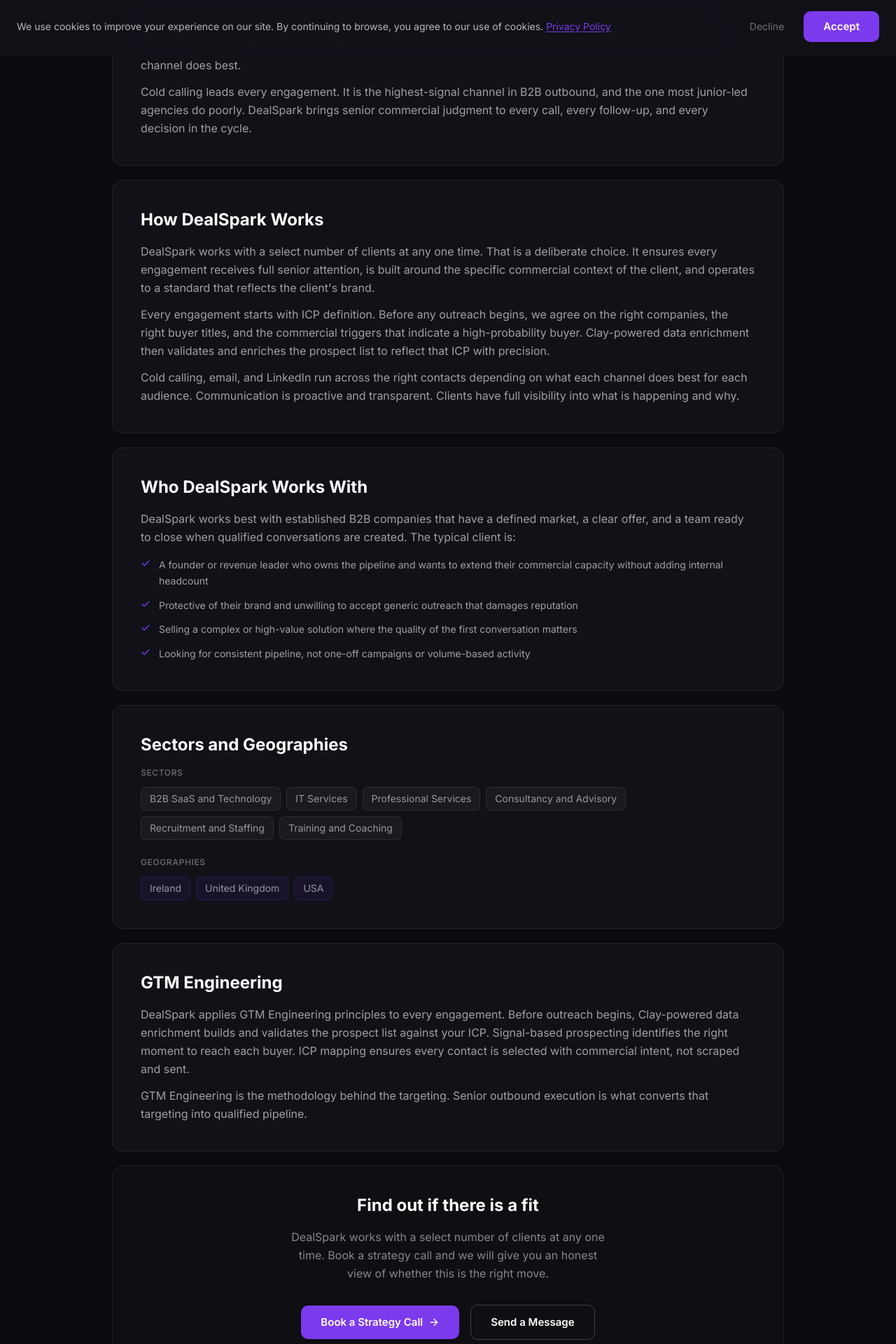
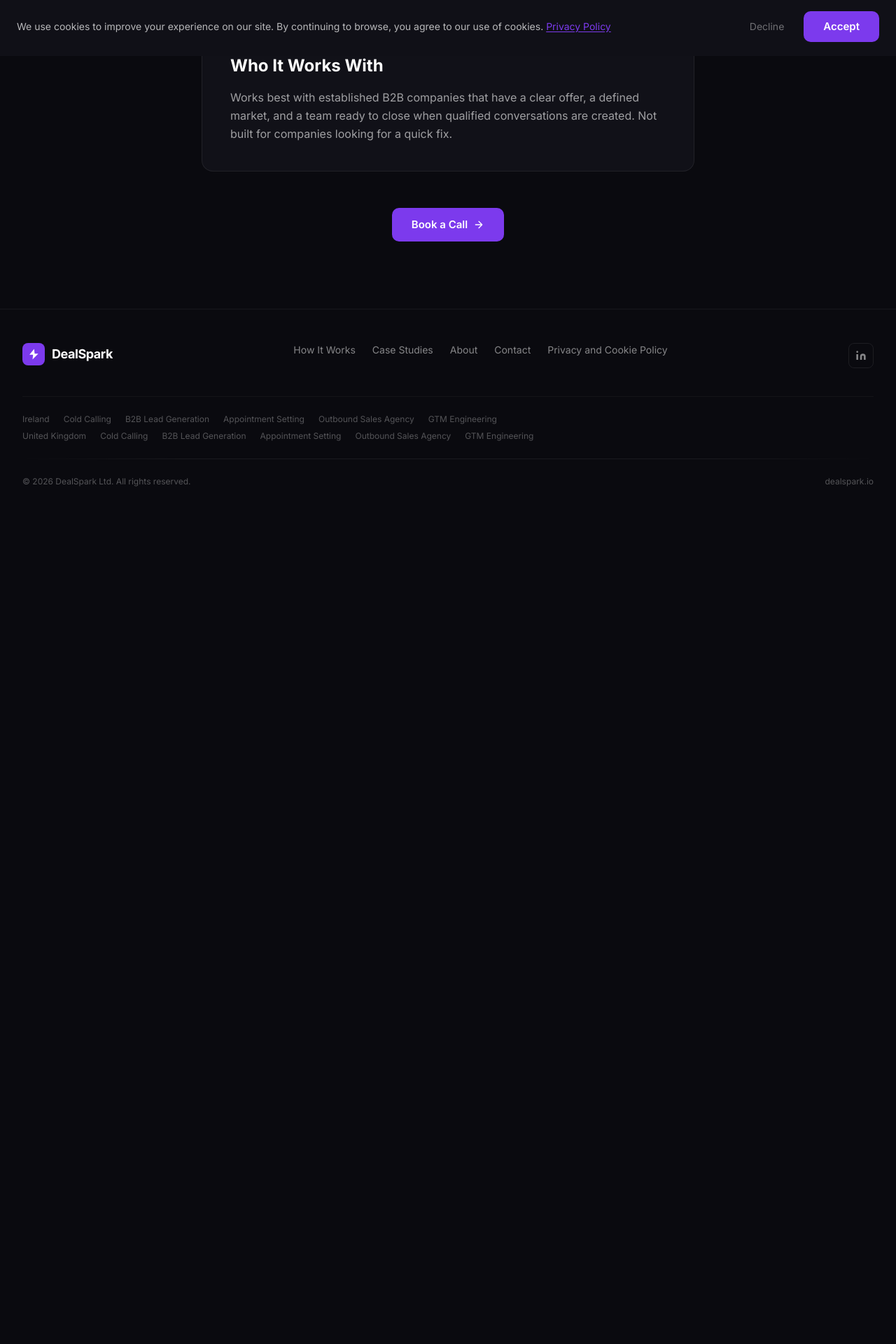
Before and after one commit to lukekly/Dealspark-website, a Next.js app: page /about in a window 1280 px wide. Shown: the part 720-2640 px from the top of the page at 70% size. After the commit the page ends 1440 px from the top, so only its background shows below. Built offline with nearby package versions, Linux system fonts and the light colour scheme.

Commit message:
Rewrite About page — three sections, no senior language, single CTA

```diff
--- a/app/about/page.tsx
+++ b/app/about/page.tsx
@@ -1,11 +1,10 @@
 import type { Metadata } from 'next';
-import Link from 'next/link';
 import AnimatedSection from '@/components/AnimatedSection';
 
 export const metadata: Metadata = {
   title: { absolute: 'About DealSpark | B2B Outbound Partner' },
   description:
-    'DealSpark is a senior B2B outbound partner working with a select group of clients across Ireland, the UK, and the USA. Senior-led execution, precision targeting, and commercially grounded outreach.',
+    'DealSpark is a B2B business development partner that runs the outbound function for a select number of companies. Cold calling, email, and LinkedIn underpinned by GTM Engineering.',
   alternates: { canonical: 'https://dealspark.io/about' },
 };
 
@@ -26,157 +25,42 @@
         />
         <div className="grid-texture absolute inset-0 opacity-30" aria-hidden="true" />
 
-        <div className="relative z-10 max-w-4xl mx-auto px-6 lg:px-8">
+        <div className="relative z-10 max-w-3xl mx-auto px-6 lg:px-8">
           <div className="mb-6">
             <span className="section-label">About</span>
           </div>
           <h1 className="text-4xl sm:text-5xl lg:text-6xl font-bold leading-tight tracking-tight mb-6">
-            A senior B2B outbound partner.{' '}
+            A B2B outbound partner.{' '}
             <span className="gradient-text">Not an agency.</span>
           </h1>
-          <p className="text-xl text-white/55 leading-relaxed max-w-2xl">
-            DealSpark works with a select group of B2B clients across Ireland,
-            the UK, and the USA. The focus is precision targeting, senior
-            execution, and commercially grounded outreach across cold calling,
-            email, and LinkedIn.
-          </p>
         </div>
       </header>
 
       {/* Content */}
-      <div className="max-w-5xl mx-auto px-6 lg:px-8 pb-24">
+      <div className="max-w-3xl mx-auto px-6 lg:px-8 pb-24">
         <div className="space-y-5">
 
           <AnimatedSection delay={0}>
             <div className="card p-8 lg:p-10">
-              <h2 className="text-2xl font-bold text-white mb-4">What DealSpark Does</h2>
-              <div className="space-y-3">
+              <h2 className="text-2xl font-bold text-white mb-4">What DealSpark Is</h2>
               <p className="text-white/60 leading-relaxed">
-                  DealSpark operates the outbound function for B2B companies that want consistent qualified pipeline without building and managing an internal SDR team. The service covers the full outbound motion: ICP definition, Clay-powered targeting, and cold calling, email, and LinkedIn run across the right contacts depending on what each channel does best.
+                DealSpark is a B2B business development partner that runs the outbound
+                function for a select number of companies at any one time. Cold calling
+                leads every engagement, supported by email and LinkedIn run to the right
+                contacts through the right channels. GTM Engineering principles underpin
+                the targeting.
               </p>
-                <p className="text-white/60 leading-relaxed">
-                  Cold calling leads every engagement. It is the highest-signal channel in B2B outbound, and the one most junior-led agencies do poorly. DealSpark brings senior commercial judgment to every call, every follow-up, and every decision in the cycle.
-                </p>
-              </div>
             </div>
           </AnimatedSection>
 
           <AnimatedSection delay={70}>
             <div className="card p-8 lg:p-10">
-              <h2 className="text-2xl font-bold text-white mb-4">How DealSpark Works</h2>
-              <div className="space-y-3">
+              <h2 className="text-2xl font-bold text-white mb-4">Who It Works With</h2>
               <p className="text-white/60 leading-relaxed">
-                  DealSpark works with a select number of clients at any one time. That is a deliberate choice. It ensures every engagement receives full senior attention, is built around the specific commercial context of the client, and operates to a standard that reflects the client&apos;s brand.
+                Works best with established B2B companies that have a clear offer, a
+                defined market, and a team ready to close when qualified conversations
+                are created. Not built for companies looking for a quick fix.
               </p>
-                <p className="text-white/60 leading-relaxed">
-                  Every engagement starts with ICP definition. Before any outreach begins, we agree on the right companies, the right buyer titles, and the commercial triggers that indicate a high-probability buyer. Clay-powered data enrichment then validates and enriches the prospect list to reflect that ICP with precision.
-                </p>
-                <p className="text-white/60 leading-relaxed">
-                  Cold calling, email, and LinkedIn run across the right contacts depending on what each channel does best for each audience. Communication is proactive and transparent. Clients have full visibility into what is happening and why.
-                </p>
-              </div>
-            </div>
-          </AnimatedSection>
-
-          <AnimatedSection delay={140}>
-            <div className="card p-8 lg:p-10">
-              <h2 className="text-2xl font-bold text-white mb-4">Who DealSpark Works With</h2>
-              <div className="space-y-4">
-                <p className="text-white/60 leading-relaxed">
-                  DealSpark works best with established B2B companies that have a defined market, a clear offer, and a team ready to close when qualified conversations are created. The typical client is:
-                </p>
-                <ul className="space-y-3">
-                  {[
-                    'A founder or revenue leader who owns the pipeline and wants to extend their commercial capacity without adding internal headcount',
-                    'Protective of their brand and unwilling to accept generic outreach that damages reputation',
-                    'Selling a complex or high-value solution where the quality of the first conversation matters',
-                    'Looking for consistent pipeline, not one-off campaigns or volume-based activity',
-                  ].map((item) => (
-                    <li key={item} className="flex items-start gap-3">
-                      <svg
-                        className="flex-shrink-0 mt-0.5"
-                        width="14"
-                        height="14"
-                        viewBox="0 0 24 24"
-                        fill="none"
-                        stroke="#7c3aed"
-                        strokeWidth="2.5"
-                        strokeLinecap="round"
-                        strokeLinejoin="round"
-                        aria-hidden="true"
-                      >
-                        <polyline points="20 6 9 17 4 12" />
-                      </svg>
-                      <span className="text-white/60 text-sm leading-relaxed">
-                        {item}
-                      </span>
-                    </li>
-                  ))}
-                </ul>
-              </div>
-            </div>
-          </AnimatedSection>
-
-          <AnimatedSection delay={210}>
-            <div className="card p-8 lg:p-10">
-              <h2 className="text-2xl font-bold text-white mb-4">Sectors and Geographies</h2>
-              <div className="space-y-4">
-                <div>
-                  <p className="text-xs text-white/35 uppercase tracking-wider font-semibold mb-3">Sectors</p>
-                  <div className="flex flex-wrap gap-2">
-                    {[
-                      'B2B SaaS and Technology',
-                      'IT Services',
-                      'Professional Services',
-                      'Consultancy and Advisory',
-                      'Recruitment and Staffing',
-                      'Training and Coaching',
-                    ].map((s) => (
-                      <span
-                        key={s}
-                        className="px-3 py-1.5 rounded-lg text-sm text-white/55"
-                        style={{
-                          background: 'rgba(255,255,255,0.04)',
-                          border: '1px solid rgba(255,255,255,0.08)',
-                        }}
-                      >
-                        {s}
-                      </span>
-                    ))}
-                  </div>
-                </div>
-                <div className="pt-2">
-                  <p className="text-xs text-white/35 uppercase tracking-wider font-semibold mb-3">Geographies</p>
-                  <div className="flex flex-wrap gap-2">
-                    {['Ireland', 'United Kingdom', 'USA'].map((g) => (
-                      <span
-                        key={g}
-                        className="px-3 py-1.5 rounded-lg text-sm text-white/55"
-                        style={{
-                          background: 'rgba(124,58,237,0.08)',
-                          border: '1px solid rgba(124,58,237,0.18)',
-                        }}
-                      >
-                        {g}
-                      </span>
-                    ))}
-                  </div>
-                </div>
-              </div>
-            </div>
-          </AnimatedSection>
-
-          <AnimatedSection delay={280}>
-            <div className="card p-8 lg:p-10">
-              <h2 className="text-2xl font-bold text-white mb-4">GTM Engineering</h2>
-              <div className="space-y-3">
-                <p className="text-white/60 leading-relaxed">
-                  DealSpark applies GTM Engineering principles to every engagement. Before outreach begins, Clay-powered data enrichment builds and validates the prospect list against your ICP. Signal-based prospecting identifies the right moment to reach each buyer. ICP mapping ensures every contact is selected with commercial intent, not scraped and sent.
-                </p>
-                <p className="text-white/60 leading-relaxed">
-                  GTM Engineering is the methodology behind the targeting. Senior outbound execution is what converts that targeting into qualified pipeline.
-                </p>
-              </div>
             </div>
           </AnimatedSection>
 
@@ -184,29 +68,14 @@
 
         {/* CTA */}
         <AnimatedSection className="mt-5">
-          <div
-            className="rounded-2xl p-10 text-center"
-            style={{
-              background: 'rgba(255,255,255,0.02)',
-              border: '1px solid rgba(255,255,255,0.07)',
-            }}
-          >
-            <h2 className="text-2xl font-bold text-white mb-4">
-              Find out if there is a fit
-            </h2>
-            <p className="text-white/50 mb-8 max-w-md mx-auto leading-relaxed">
-              DealSpark works with a select number of clients at any one time. Book a
-              strategy call and we will give you an honest view of whether this is
-              the right move.
-            </p>
-            <div className="flex flex-col sm:flex-row items-center justify-center gap-4">
+          <div className="pt-8 text-center">
             <a
               href={CALENDLY}
               target="_blank"
               rel="noopener noreferrer"
               className="btn-primary text-base py-3.5 px-8"
             >
-                Book a Strategy Call
+              Book a Call
               <svg
                 width="16"
                 height="16"
@@ -221,10 +90,6 @@
                 <path d="M5 12h14M12 5l7 7-7 7" />
               </svg>
             </a>
-              <Link href="/contact" className="btn-outline text-base py-3.5 px-8">
-                Send a Message
-              </Link>
-            </div>
           </div>
         </AnimatedSection>
       </div>
```
Lines whose indentation alone changed are shown as unchanged.
